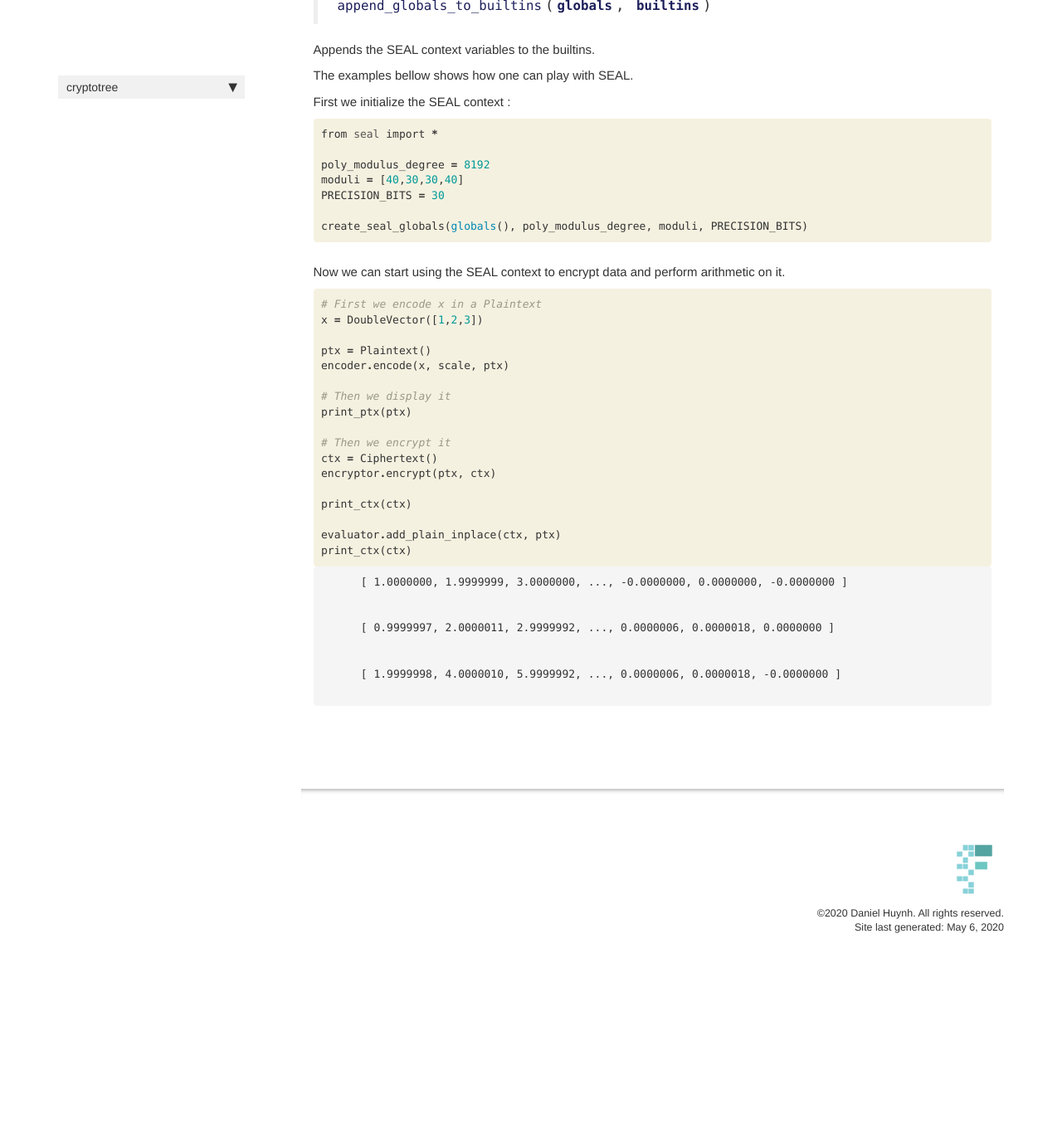
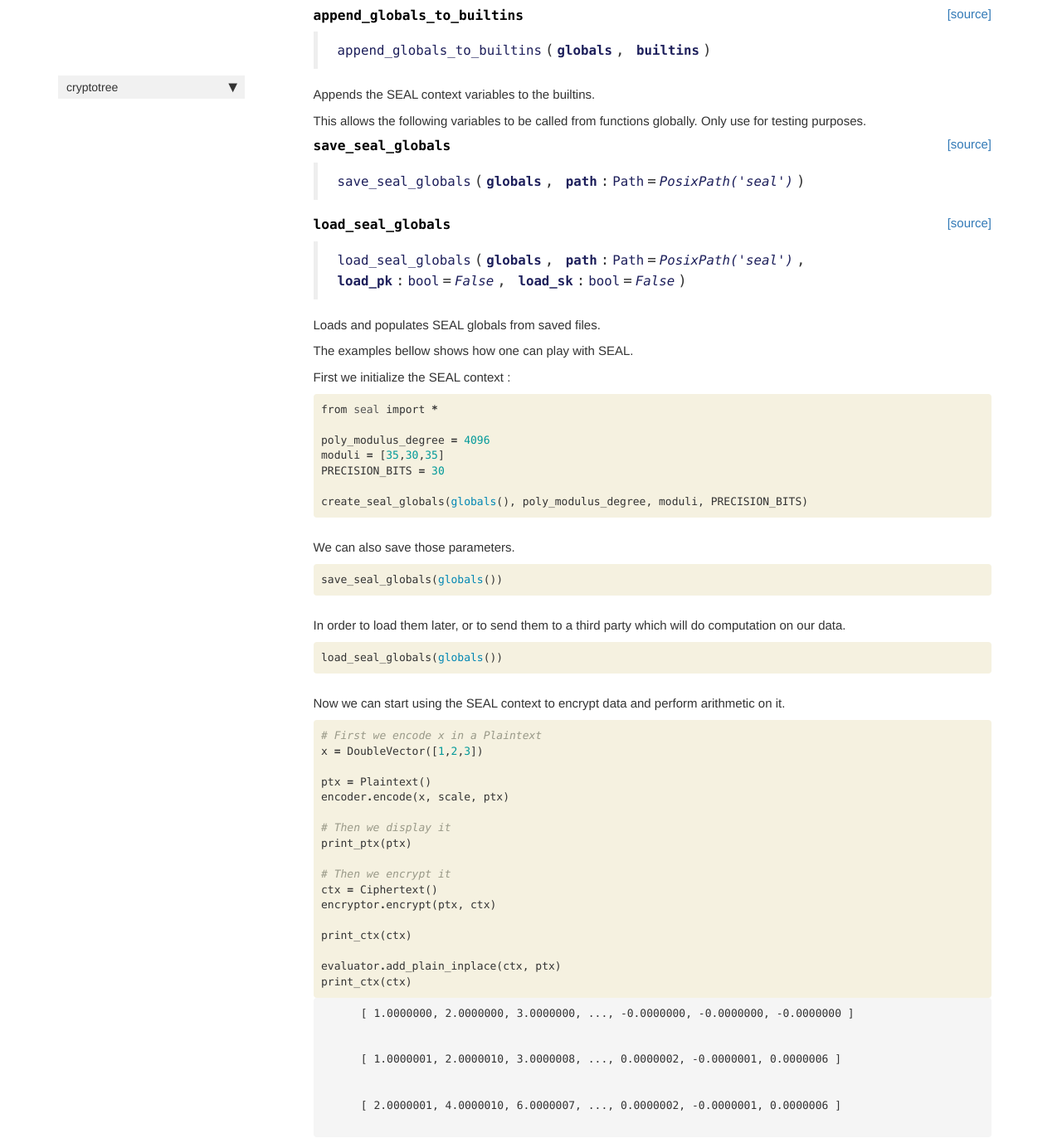
Before and after one commit to dhuynh95/cryptotree, a Jekyll site: the page built from docs/seal_helper.html, in a window 1280 px wide and 1400 px high, scrolled down 1755 px. Shown: the top 1378 px of the window at 83% size. Built offline with Jekyll 4.4.1, drawn with Linux system fonts in a browser that asks for light colours; nearby versions of some CDN libraries; comment, search, counter and statistics services are not loaded; before the commit the page ends 2933 px from its top, so only the background shows below that; some of the changed text lies outside the part shown.

Commit message:
Added save and load SEAL globals

```diff
--- a/cryptotree/_nbdev.py
+++ b/cryptotree/_nbdev.py
@@ -43,6 +43,8 @@ index = {"compute_leaves": "00_activations.ipynb",
          "vrep": "02_seal_helper.ipynb",
          "create_seal_globals": "02_seal_helper.ipynb",
          "append_globals_to_builtins": "02_seal_helper.ipynb",
+         "save_seal_globals": "02_seal_helper.ipynb",
+         "load_seal_globals": "02_seal_helper.ipynb",
          "chebyshev_approximation": "03_polynomials.ipynb",
          "polynomial_approximation_coefficients": "03_polynomials.ipynb",
          "plot_graph_function_approximation": "03_polynomials.ipynb",
--- a/cryptotree/cryptotree.py
+++ b/cryptotree/cryptotree.py
@@ -14,6 +14,8 @@ from seal import *
 import numpy as np
 import torch
 from typing import List, Callable
+
+import pickle
 
 # Cell
 def to_list_and_duplicate(array):
@@ -266,6 +268,9 @@ class HomomorphicTreeFeaturizer:
         encryptor.encrypt(ptx, ctx)
         return ctx
 
+    def save(self, path:str):
+        pickle.dump(self.comparator, open(path, "wb"))
+
 # Cell
 from fastcore.test import test_close
 
--- a/docs/seal_helper.html
+++ b/docs/seal_helper.html
@@ -58,7 +58,7 @@ description: "summary"
 
 
 <div class="output_markdown rendered_html output_subarea ">
-<h4 id="print_vector" class="doc_header"><code>print_vector</code><a href="https://github.com/dhuynh95/cryptotree/tree/master/cryptotree/seal_helper.py#L11" class="source_link" style="float:right">[source]</a></h4><blockquote><p><code>print_vector</code>(<strong><code>vec</code></strong>, <strong><code>print_size</code></strong>=<em><code>4</code></em>, <strong><code>prec</code></strong>=<em><code>3</code></em>)</p>
+<h4 id="print_vector" class="doc_header"><code>print_vector</code><a href="https://github.com/dhuynh95/cryptotree/tree/master/cryptotree/seal_helper.py#L12" class="source_link" style="float:right">[source]</a></h4><blockquote><p><code>print_vector</code>(<strong><code>vec</code></strong>, <strong><code>print_size</code></strong>=<em><code>4</code></em>, <strong><code>prec</code></strong>=<em><code>3</code></em>)</p>
 </blockquote>
 <p>Prints a vector with a given level of precision and print size</p>
 
@@ -83,7 +83,7 @@ description: "summary"
 
 
 <div class="output_markdown rendered_html output_subarea ">
-<h4 id="ptx_value" class="doc_header"><code>ptx_value</code><a href="https://github.com/dhuynh95/cryptotree/tree/master/cryptotree/seal_helper.py#L29" class="source_link" style="float:right">[source]</a></h4><blockquote><p><code>ptx_value</code>(<strong><code>ptx</code></strong>, <strong><code>i</code></strong>=<em><code>0</code></em>)</p>
+<h4 id="ptx_value" class="doc_header"><code>ptx_value</code><a href="https://github.com/dhuynh95/cryptotree/tree/master/cryptotree/seal_helper.py#L30" class="source_link" style="float:right">[source]</a></h4><blockquote><p><code>ptx_value</code>(<strong><code>ptx</code></strong>, <strong><code>i</code></strong>=<em><code>0</code></em>)</p>
 </blockquote>
 <p>Returns the value of a Plaintext at a given position</p>
 
@@ -108,7 +108,7 @@ description: "summary"
 
 
 <div class="output_markdown rendered_html output_subarea ">
-<h4 id="ctx_value" class="doc_header"><code>ctx_value</code><a href="https://github.com/dhuynh95/cryptotree/tree/master/cryptotree/seal_helper.py#L36" class="source_link" style="float:right">[source]</a></h4><blockquote><p><code>ctx_value</code>(<strong><code>ctx</code></strong>, <strong><code>i</code></strong>=<em><code>0</code></em>)</p>
+<h4 id="ctx_value" class="doc_header"><code>ctx_value</code><a href="https://github.com/dhuynh95/cryptotree/tree/master/cryptotree/seal_helper.py#L37" class="source_link" style="float:right">[source]</a></h4><blockquote><p><code>ctx_value</code>(<strong><code>ctx</code></strong>, <strong><code>i</code></strong>=<em><code>0</code></em>)</p>
 </blockquote>
 <p>Returns the value of a Ciphertext at a given position</p>
 
@@ -133,7 +133,7 @@ description: "summary"
 
 
 <div class="output_markdown rendered_html output_subarea ">
-<h4 id="print_ctx" class="doc_header"><code>print_ctx</code><a href="https://github.com/dhuynh95/cryptotree/tree/master/cryptotree/seal_helper.py#L43" class="source_link" style="float:right">[source]</a></h4><blockquote><p><code>print_ctx</code>(<strong><code>ctx</code></strong>)</p>
+<h4 id="print_ctx" class="doc_header"><code>print_ctx</code><a href="https://github.com/dhuynh95/cryptotree/tree/master/cryptotree/seal_helper.py#L44" class="source_link" style="float:right">[source]</a></h4><blockquote><p><code>print_ctx</code>(<strong><code>ctx</code></strong>)</p>
 </blockquote>
 
 </div>
@@ -157,7 +157,7 @@ description: "summary"
 
 
 <div class="output_markdown rendered_html output_subarea ">
-<h4 id="print_ptx" class="doc_header"><code>print_ptx</code><a href="https://github.com/dhuynh95/cryptotree/tree/master/cryptotree/seal_helper.py#L50" class="source_link" style="float:right">[source]</a></h4><blockquote><p><code>print_ptx</code>(<strong><code>ptx</code></strong>)</p>
+<h4 id="print_ptx" class="doc_header"><code>print_ptx</code><a href="https://github.com/dhuynh95/cryptotree/tree/master/cryptotree/seal_helper.py#L51" class="source_link" style="float:right">[source]</a></h4><blockquote><p><code>print_ptx</code>(<strong><code>ptx</code></strong>)</p>
 </blockquote>
 
 </div>
@@ -181,7 +181,7 @@ description: "summary"
 
 
 <div class="output_markdown rendered_html output_subarea ">
-<h4 id="print_range_ctx" class="doc_header"><code>print_range_ctx</code><a href="https://github.com/dhuynh95/cryptotree/tree/master/cryptotree/seal_helper.py#L55" class="source_link" style="float:right">[source]</a></h4><blockquote><p><code>print_range_ctx</code>(<strong><code>ctx</code></strong>, <strong><code>end</code></strong>=<em><code>0</code></em>, <strong><code>begin</code></strong>=<em><code>0</code></em>)</p>
+<h4 id="print_range_ctx" class="doc_header"><code>print_range_ctx</code><a href="https://github.com/dhuynh95/cryptotree/tree/master/cryptotree/seal_helper.py#L56" class="source_link" style="float:right">[source]</a></h4><blockquote><p><code>print_range_ctx</code>(<strong><code>ctx</code></strong>, <strong><code>end</code></strong>=<em><code>0</code></em>, <strong><code>begin</code></strong>=<em><code>0</code></em>)</p>
 </blockquote>
 
 </div>
@@ -205,7 +205,7 @@ description: "summary"
 
 
 <div class="output_markdown rendered_html output_subarea ">
-<h4 id="print_range_ptx" class="doc_header"><code>print_range_ptx</code><a href="https://github.com/dhuynh95/cryptotree/tree/master/cryptotree/seal_helper.py#L61" class="source_link" style="float:right">[source]</a></h4><blockquote><p><code>print_range_ptx</code>(<strong><code>ptx</code></strong>, <strong><code>end</code></strong>=<em><code>0</code></em>, <strong><code>begin</code></strong>=<em><code>0</code></em>)</p>
+<h4 id="print_range_ptx" class="doc_header"><code>print_range_ptx</code><a href="https://github.com/dhuynh95/cryptotree/tree/master/cryptotree/seal_helper.py#L62" class="source_link" style="float:right">[source]</a></h4><blockquote><p><code>print_range_ptx</code>(<strong><code>ptx</code></strong>, <strong><code>end</code></strong>=<em><code>0</code></em>, <strong><code>begin</code></strong>=<em><code>0</code></em>)</p>
 </blockquote>
 
 </div>
@@ -236,7 +236,7 @@ description: "summary"
 
 
 <div class="output_markdown rendered_html output_subarea ">
-<h4 id="float_to_ctx" class="doc_header"><code>float_to_ctx</code><a href="https://github.com/dhuynh95/cryptotree/tree/master/cryptotree/seal_helper.py#L70" class="source_link" style="float:right">[source]</a></h4><blockquote><p><code>float_to_ctx</code>(<strong><code>x</code></strong>, <strong><code>encoder</code></strong>:<code>CKKSEncoder</code>, <strong><code>encryptor</code></strong>:<code>Encryptor</code>)</p>
+<h4 id="float_to_ctx" class="doc_header"><code>float_to_ctx</code><a href="https://github.com/dhuynh95/cryptotree/tree/master/cryptotree/seal_helper.py#L71" class="source_link" style="float:right">[source]</a></h4><blockquote><p><code>float_to_ctx</code>(<strong><code>x</code></strong>, <strong><code>encoder</code></strong>:<code>CKKSEncoder</code>, <strong><code>encryptor</code></strong>:<code>Encryptor</code>)</p>
 </blockquote>
 
 </div>
@@ -267,7 +267,7 @@ description: "summary"
 
 
 <div class="output_markdown rendered_html output_subarea ">
-<h4 id="vrep" class="doc_header"><code>vrep</code><a href="https://github.com/dhuynh95/cryptotree/tree/master/cryptotree/seal_helper.py#L83" class="source_link" style="float:right">[source]</a></h4><blockquote><p><code>vrep</code>(<strong><code>x</code></strong>, <strong><code>n</code></strong>)</p>
+<h4 id="vrep" class="doc_header"><code>vrep</code><a href="https://github.com/dhuynh95/cryptotree/tree/master/cryptotree/seal_helper.py#L84" class="source_link" style="float:right">[source]</a></h4><blockquote><p><code>vrep</code>(<strong><code>x</code></strong>, <strong><code>n</code></strong>)</p>
 </blockquote>
 
 </div>
@@ -298,7 +298,7 @@ description: "summary"
 
 
 <div class="output_markdown rendered_html output_subarea ">
-<h4 id="create_seal_globals" class="doc_header"><code>create_seal_globals</code><a href="https://github.com/dhuynh95/cryptotree/tree/master/cryptotree/seal_helper.py#L90" class="source_link" style="float:right">[source]</a></h4><blockquote><p><code>create_seal_globals</code>(<strong><code>globals</code></strong>:<code>dict</code>, <strong><code>poly_modulus_degree</code></strong>:<code>int</code>, <strong><code>moduli</code></strong>:<code>List</code>[<code>int</code>], <strong><code>PRECISION_BITS</code></strong>:<code>int</code>)</p>
+<h4 id="create_seal_globals" class="doc_header"><code>create_seal_globals</code><a href="https://github.com/dhuynh95/cryptotree/tree/master/cryptotree/seal_helper.py#L91" class="source_link" style="float:right">[source]</a></h4><blockquote><p><code>create_seal_globals</code>(<strong><code>globals</code></strong>:<code>dict</code>, <strong><code>poly_modulus_degree</code></strong>:<code>int</code>, <strong><code>moduli</code></strong>:<code>List</code>[<code>int</code>], <strong><code>PRECISION_BITS</code></strong>:<code>int</code>)</p>
 </blockquote>
 <p>Creates SEAL context variables and populates the globals with it.</p>
 
@@ -323,9 +323,66 @@ description: "summary"
 
 
 <div class="output_markdown rendered_html output_subarea ">
-<h4 id="append_globals_to_builtins" class="doc_header"><code>append_globals_to_builtins</code><a href="https://github.com/dhuynh95/cryptotree/tree/master/cryptotree/seal_helper.py#L111" class="source_link" style="float:right">[source]</a></h4><blockquote><p><code>append_globals_to_builtins</code>(<strong><code>globals</code></strong>, <strong><code>builtins</code></strong>)</p>
+<h4 id="append_globals_to_builtins" class="doc_header"><code>append_globals_to_builtins</code><a href="https://github.com/dhuynh95/cryptotree/tree/master/cryptotree/seal_helper.py#L116" class="source_link" style="float:right">[source]</a></h4><blockquote><p><code>append_globals_to_builtins</code>(<strong><code>globals</code></strong>, <strong><code>builtins</code></strong>)</p>
 </blockquote>
 <p>Appends the SEAL context variables to the builtins.</p>
+<p>This allows the following variables to be called from functions globally. Only use for testing purposes.</p>
+
+</div>
+
+</div>
+
+</div>
+</div>
+
+</div>
+    {% endraw %}
+
+    {% raw %}
+
+<div class="cell border-box-sizing code_cell rendered">
+
+</div>
+    {% endraw %}
+
+    {% raw %}
+
+<div class="cell border-box-sizing code_cell rendered">
+
+<div class="output_wrapper">
+<div class="output">
+
+<div class="output_area">
+
+
+<div class="output_markdown rendered_html output_subarea ">
+<h4 id="save_seal_globals" class="doc_header"><code>save_seal_globals</code><a href="https://github.com/dhuynh95/cryptotree/tree/master/cryptotree/seal_helper.py#L131" class="source_link" style="float:right">[source]</a></h4><blockquote><p><code>save_seal_globals</code>(<strong><code>globals</code></strong>, <strong><code>path</code></strong>:<code>Path</code>=<em><code>PosixPath('seal')</code></em>)</p>
+</blockquote>
+
+</div>
+
+</div>
+
+</div>
+</div>
+
+</div>
+    {% endraw %}
+
+    {% raw %}
+
+<div class="cell border-box-sizing code_cell rendered">
+
+<div class="output_wrapper">
+<div class="output">
+
+<div class="output_area">
+
+
+<div class="output_markdown rendered_html output_subarea ">
+<h4 id="load_seal_globals" class="doc_header"><code>load_seal_globals</code><a href="https://github.com/dhuynh95/cryptotree/tree/master/cryptotree/seal_helper.py#L149" class="source_link" style="float:right">[source]</a></h4><blockquote><p><code>load_seal_globals</code>(<strong><code>globals</code></strong>, <strong><code>path</code></strong>:<code>Path</code>=<em><code>PosixPath('seal')</code></em>, <strong><code>load_pk</code></strong>:<code>bool</code>=<em><code>False</code></em>, <strong><code>load_sk</code></strong>:<code>bool</code>=<em><code>False</code></em>)</p>
+</blockquote>
+<p>Loads and populates SEAL globals from saved files.</p>
 
 </div>
 
@@ -354,11 +411,59 @@ description: "summary"
     <div class="input_area">
 <div class=" highlight hl-ipython3"><pre><span></span><span class="kn">from</span> <span class="nn">seal</span> <span class="kn">import</span> <span class="o">*</span>
 
-<span class="n">poly_modulus_degree</span> <span class="o">=</span> <span class="mi">8192</span>
-<span class="n">moduli</span> <span class="o">=</span> <span class="p">[</span><span class="mi">40</span><span class="p">,</span><span class="mi">30</span><span class="p">,</span><span class="mi">30</span><span class="p">,</span><span class="mi">40</span><span class="p">]</span>
+<span class="n">poly_modulus_degree</span> <span class="o">=</span> <span class="mi">4096</span>
+<span class="n">moduli</span> <span class="o">=</span> <span class="p">[</span><span class="mi">35</span><span class="p">,</span><span class="mi">30</span><span class="p">,</span><span class="mi">35</span><span class="p">]</span>
 <span class="n">PRECISION_BITS</span> <span class="o">=</span> <span class="mi">30</span>
 
 <span class="n">create_seal_globals</span><span class="p">(</span><span class="nb">globals</span><span class="p">(),</span> <span class="n">poly_modulus_degree</span><span class="p">,</span> <span class="n">moduli</span><span class="p">,</span> <span class="n">PRECISION_BITS</span><span class="p">)</span>
+</pre></div>
+
+    </div>
+</div>
+</div>
+
+</div>
+    {% endraw %}
+
+<div class="cell border-box-sizing text_cell rendered"><div class="inner_cell">
+<div class="text_cell_render border-box-sizing rendered_html">
+<p>We can also save those parameters.</p>
+
+</div>
+</div>
+</div>
+    {% raw %}
+
+<div class="cell border-box-sizing code_cell rendered">
+<div class="input">
+
+<div class="inner_cell">
+    <div class="input_area">
+<div class=" highlight hl-ipython3"><pre><span></span><span class="n">save_seal_globals</span><span class="p">(</span><span class="nb">globals</span><span class="p">())</span>
+</pre></div>
+
+    </div>
+</div>
+</div>
+
+</div>
+    {% endraw %}
+
+<div class="cell border-box-sizing text_cell rendered"><div class="inner_cell">
+<div class="text_cell_render border-box-sizing rendered_html">
+<p>In order to load them later, or to send them to a third party which will do computation on our data.</p>
+
+</div>
+</div>
+</div>
+    {% raw %}
+
+<div class="cell border-box-sizing code_cell rendered">
+<div class="input">
+
+<div class="inner_cell">
+    <div class="input_area">
+<div class=" highlight hl-ipython3"><pre><span></span><span class="n">load_seal_globals</span><span class="p">(</span><span class="nb">globals</span><span class="p">())</span>
 </pre></div>
 
     </div>
@@ -412,13 +517,13 @@ description: "summary"
 
 <div class="output_subarea output_stream output_stdout output_text">
 <pre>
-    [ 1.0000000, 1.9999999, 3.0000000, ..., -0.0000000, 0.0000000, -0.0000000 ]
+    [ 1.0000000, 2.0000000, 3.0000000, ..., -0.0000000, -0.0000000, -0.0000000 ]
 
 
-    [ 0.9999997, 2.0000011, 2.9999992, ..., 0.0000006, 0.0000018, 0.0000000 ]
+    [ 1.0000001, 2.0000010, 3.0000008, ..., 0.0000002, -0.0000001, 0.0000006 ]
 
 
-    [ 1.9999998, 4.0000010, 5.9999992, ..., 0.0000006, 0.0000018, -0.0000000 ]
+    [ 2.0000001, 4.0000010, 6.0000007, ..., 0.0000002, -0.0000001, 0.0000006 ]
 
 </pre>
 </div>
```
Also changed, not shown: cryptotree/seal_helper.py (+67 -4 lines), docs/cryptotree.html (+6 -6 lines), 4 other files.
